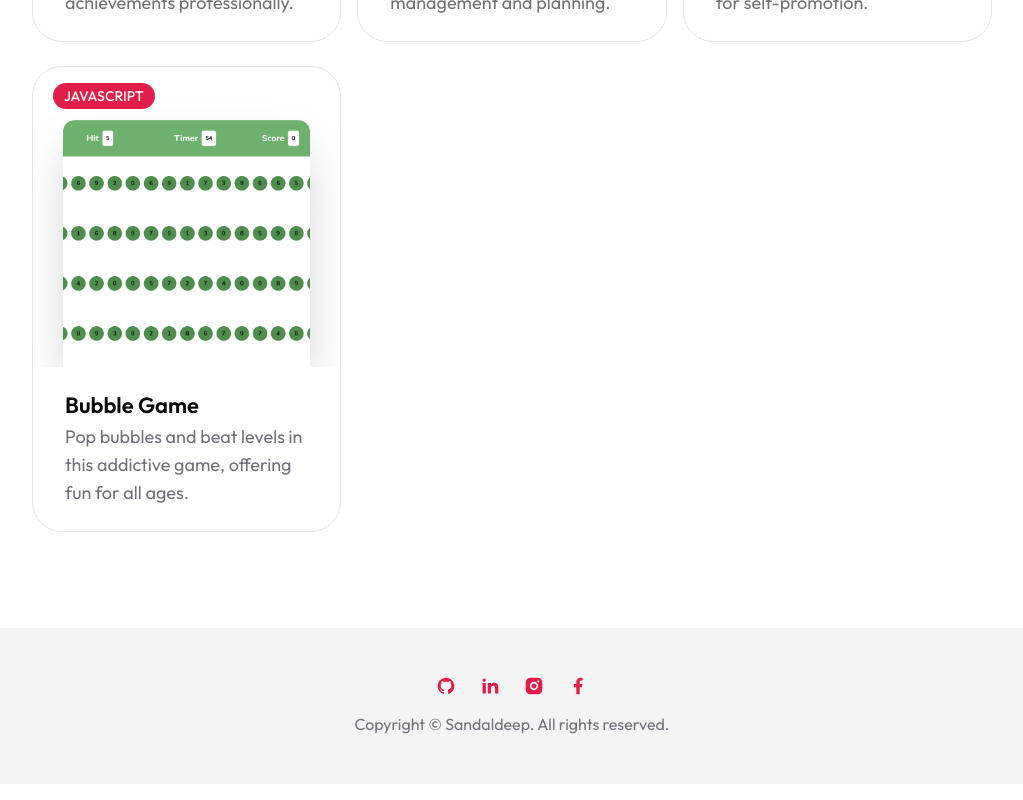
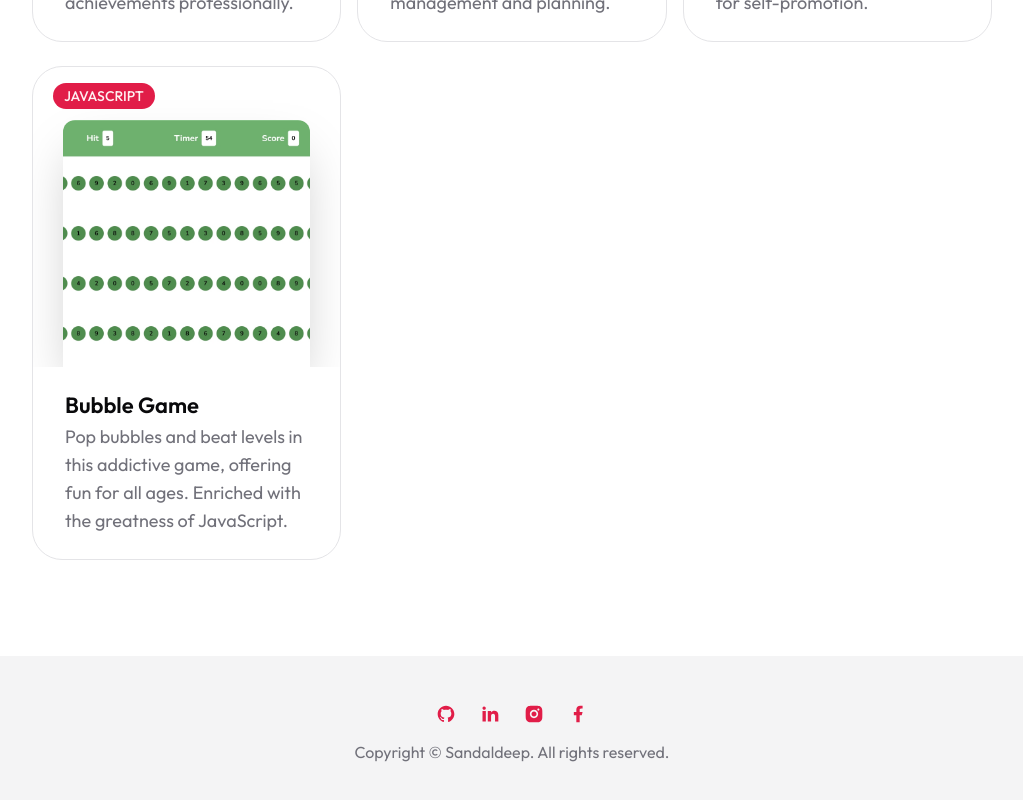
Before and after one commit to SandaldeepChoudhary/Portfolio-Website, a Next.js app: page /projects in a window 1280 px wide. Shown: the part 774-1574 px from the top of the page, without its empty margins (128-1151 px from the left). Built offline with nearby package versions, Linux system fonts and the light colour scheme.

Commit message:
Prooject Data Update

```diff
--- a/app/projects/page.jsx
+++ b/app/projects/page.jsx
@@ -46,7 +46,7 @@ const projectData = [
     category: "javascript",
     name: "Bubble Game",
     description:
-      "Pop bubbles and beat levels in this addictive game, offering fun for all ages.",
+      "Pop bubbles and beat levels in this addictive game, offering fun for all ages. Enriched with the greatness of JavaScript.",
     link: "https://sandaldeepchoudhary.github.io/Bubble-Game/",
     github: "https://github.com/SandaldeepChoudhary/Bubble-Game",
   },
--- a/components/Work.jsx
+++ b/components/Work.jsx
@@ -57,7 +57,7 @@ const projectData = [
     category: "javascript",
     name: "Bubble Game",
     description:
-      "Pop bubbles and beat levels in this addictive game, offering fun for all ages.",
+      "Pop bubbles and beat levels in this addictive game, offering fun for all ages. Enriched with the greatness of JavaScript.",
     link: "https://sandaldeepchoudhary.github.io/Bubble-Game/",
     github: "https://github.com/SandaldeepChoudhary/Bubble-Game",
   },
```
